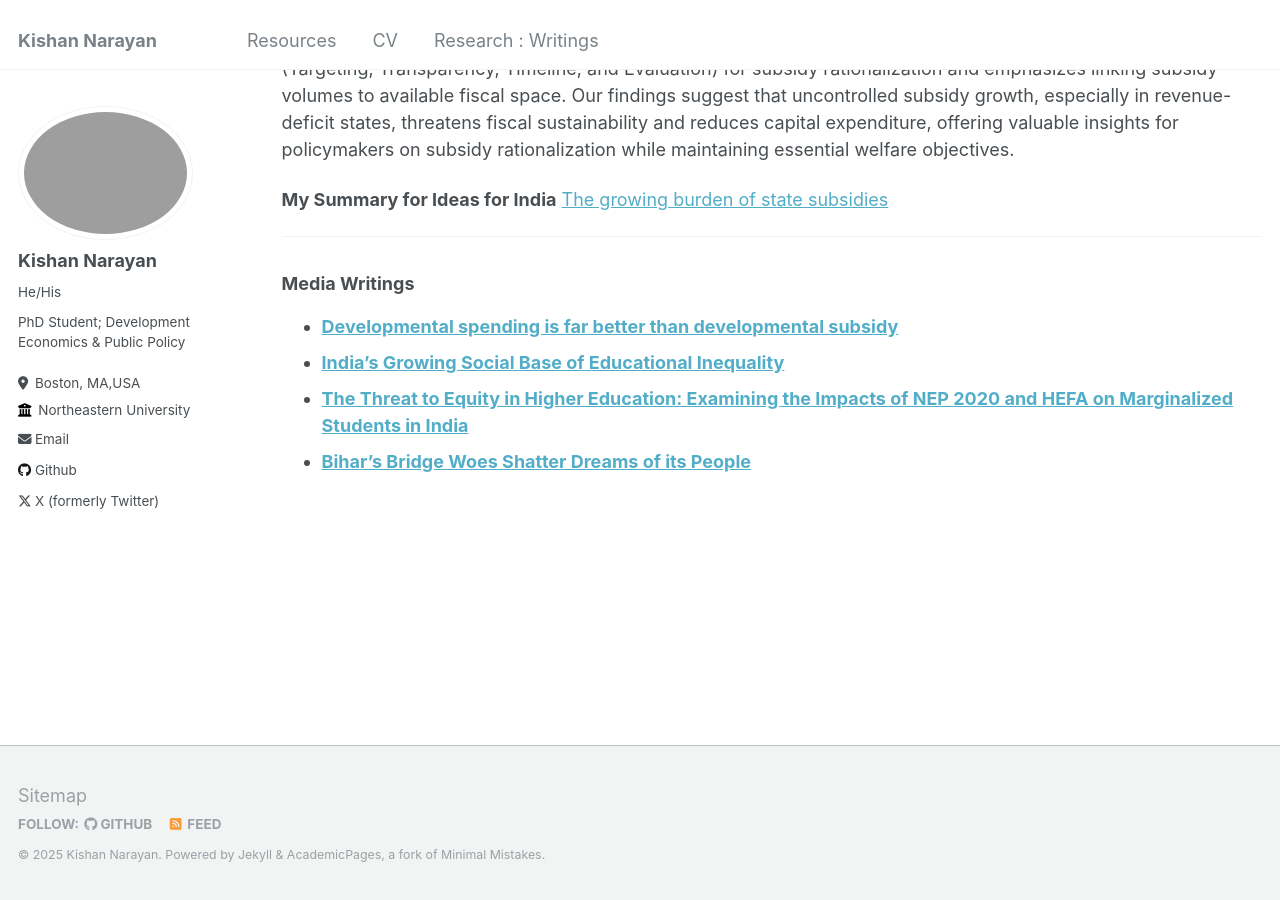
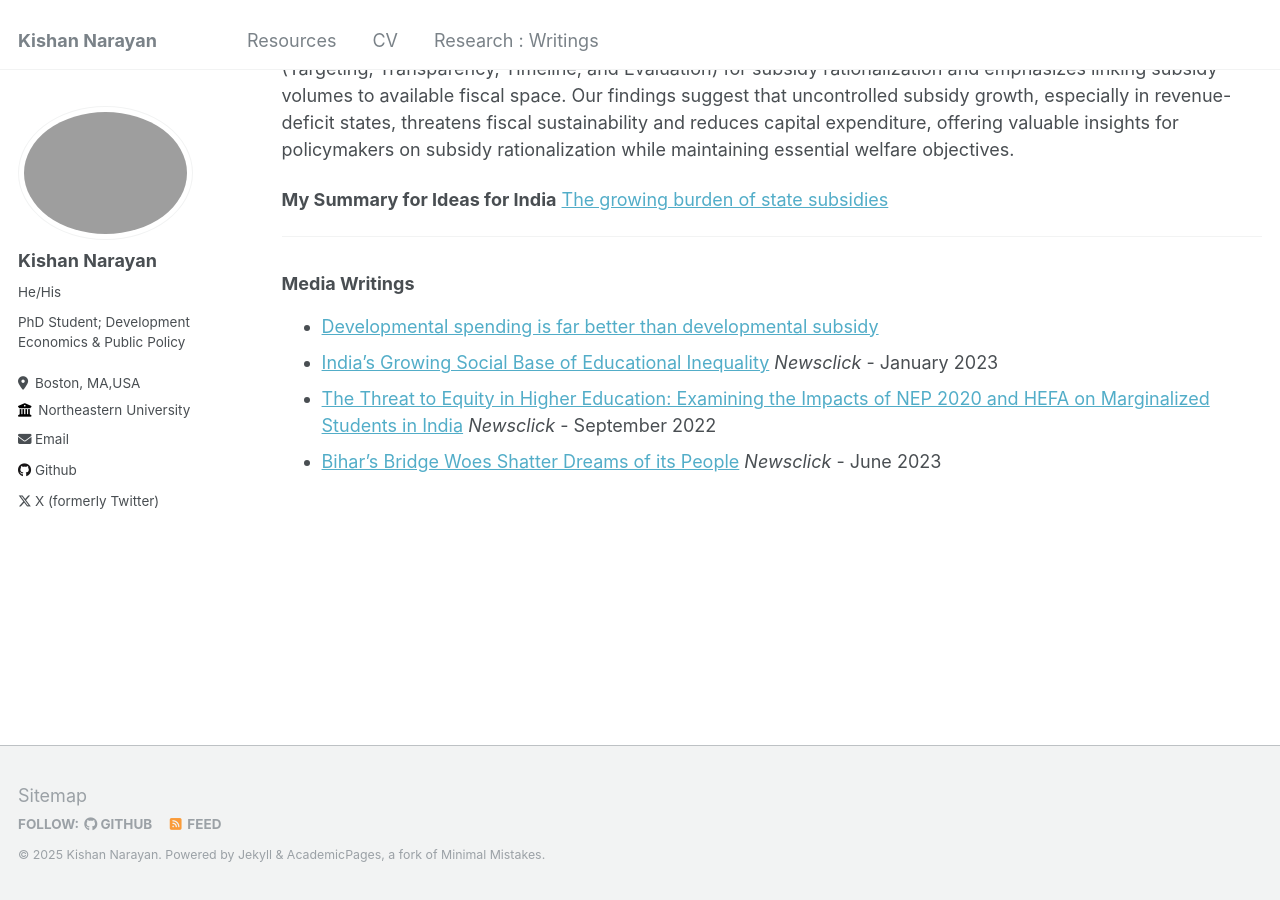
Before and after one commit to narayankishan/narayankishan.github.io, a Jekyll site: the page built from _pages/Research-Writings.md, in a window 1280 px wide and 900 px high, scrolled down 1166 px. Built offline with Jekyll 4.4.1, drawn with Linux system fonts in a browser that asks for light colours.

Commit message:
Update Research-Writings.md

```diff
--- a/_pages/Research-Writings.md
+++ b/_pages/Research-Writings.md
@@ -29,7 +29,7 @@ This comprehensive study analyzes explicit subsidies across seven Indian states
 ---
 ### Media Writings
 
-- **[Developmental spending is far better than developmental subsidy](https://www.ideasforindia.in/topics/macroeconomics/the-growing-burden-of-state-subsidies.html)**
-- **[India's Growing Social Base of Educational Inequality](https://www.newsclick.in/survival-privileged-why-budget-24-matters-marginalised)**
-- **[The Threat to Equity in Higher Education: Examining the Impacts of NEP 2020 and HEFA on Marginalized Students in India](https://www.newsclick.in/HEFA-NEP-Spell-Doom-Higher-Ed-Especially-Marginalised-Students)**
-- **[Bihar’s Bridge Woes Shatter Dreams of its People](https://www.newsclick.in/bihars-bridge-woes-shatter-dreams-its-people)**
+- [Developmental spending is far better than developmental subsidy](https://www.ideasforindia.in/topics/macroeconomics/the-growing-burden-of-state-subsidies.html)
+- [India's Growing Social Base of Educational Inequality](https://www.newsclick.in/survival-privileged-why-budget-24-matters-marginalised)  *Newsclick* - January 2023
+- [The Threat to Equity in Higher Education: Examining the Impacts of NEP 2020 and HEFA on Marginalized Students in India](https://www.newsclick.in/HEFA-NEP-Spell-Doom-Higher-Ed-Especially-Marginalised-Students)  *Newsclick* - September 2022
+- [Bihar’s Bridge Woes Shatter Dreams of its People](https://www.newsclick.in/bihars-bridge-woes-shatter-dreams-its-people) *Newsclick* - June 2023
```
